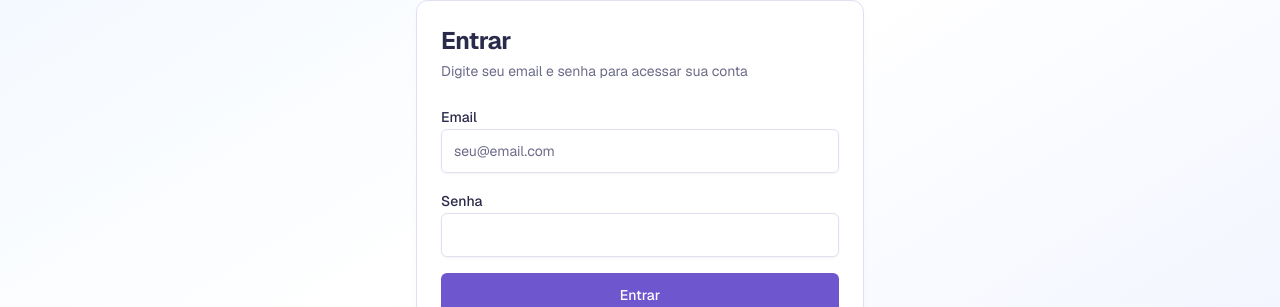
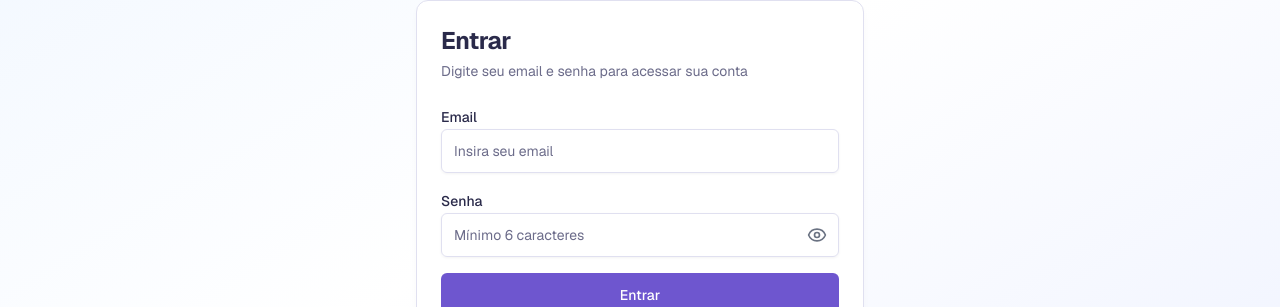
Before and after one commit to Gildaciolopes/dev-financial-system, a Next.js app: page /auth/login in a window 1280 px wide. Shown: the part 261-568 px from the top of the page. Built offline with nearby package versions, Linux system fonts and the light colour scheme.

Commit message:
feat: enhance login and registration forms with password visibility toggle and updated placeholders

```diff
--- a/src/app/auth/login/page.tsx
+++ b/src/app/auth/login/page.tsx
@@ -16,12 +16,13 @@ import { Label } from "@/components/ui/label";
 import Link from "next/link";
 import { useRouter } from "next/navigation";
 import { useState } from "react";
-import { AlertCircle } from "lucide-react";
+import { AlertCircle, Eye, EyeOff } from "lucide-react";
 import { Alert, AlertDescription } from "@/components/ui/alert";
 
 export default function LoginPage() {
   const [email, setEmail] = useState("");
   const [password, setPassword] = useState("");
+  const [showPassword, setShowPassword] = useState(false);
   const [error, setError] = useState<string | null>(null);
   const [isLoading, setIsLoading] = useState(false);
   const router = useRouter();
@@ -73,7 +74,7 @@ export default function LoginPage() {
                 <Input
                   id="email"
                   type="email"
-                  placeholder="seu@email.com"
+                  placeholder="Insira seu email"
                   required
                   value={email}
                   onChange={(e) => setEmail(e.target.value)}
@@ -83,15 +84,34 @@ export default function LoginPage() {
               </div>
               <div className="space-y-2">
                 <Label htmlFor="password">Senha</Label>
+                <div className="relative">
                   <Input
                     id="password"
-                  type="password"
+                    type={showPassword ? "text" : "password"}
+                    placeholder="Mínimo 6 caracteres"
                     required
                     value={password}
                     onChange={(e) => setPassword(e.target.value)}
                     disabled={isLoading}
-                  className="h-11"
+                    className="h-11 pr-10"
                   />
+
+                  <button
+                    type="button"
+                    onClick={() => setShowPassword((v) => !v)}
+                    aria-label={
+                      showPassword ? "Esconder senha" : "Mostrar senha"
+                    }
+                    className="absolute inset-y-0 right-0 pr-3 flex items-center text-gray-500 hover:text-gray-700"
+                    disabled={isLoading}
+                  >
+                    {showPassword ? (
+                      <EyeOff className="h-5 w-5" />
+                    ) : (
+                      <Eye className="h-5 w-5" />
+                    )}
+                  </button>
+                </div>
               </div>
 
               {error && (
--- a/src/app/auth/register/page.tsx
+++ b/src/app/auth/register/page.tsx
@@ -90,7 +90,7 @@ export default function RegisterPage() {
                 <Input
                   id="email"
                   type="email"
-                  placeholder="seu@email.com"
+                  placeholder="Insira seu email"
                   required
                   value={email}
                   onChange={(e) => setEmail(e.target.value)}
```
Lines whose indentation alone changed are shown as unchanged.
